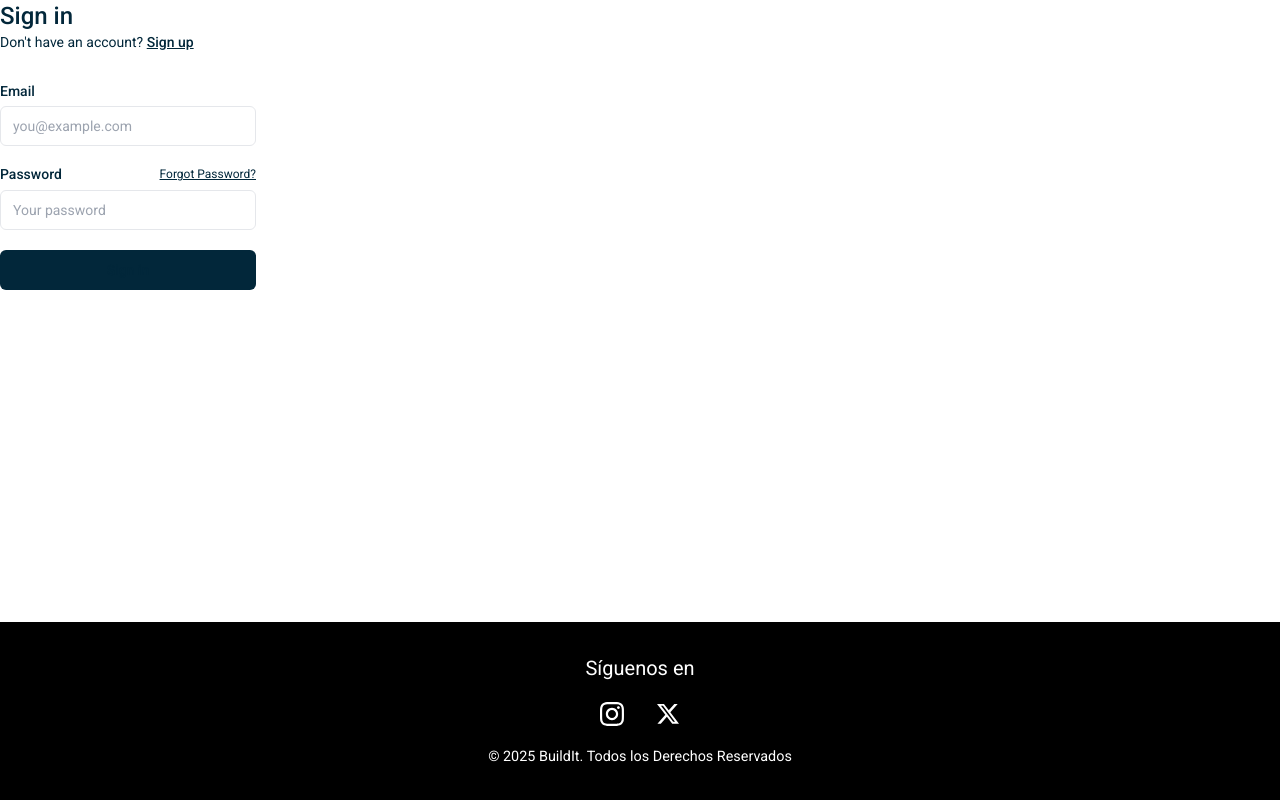
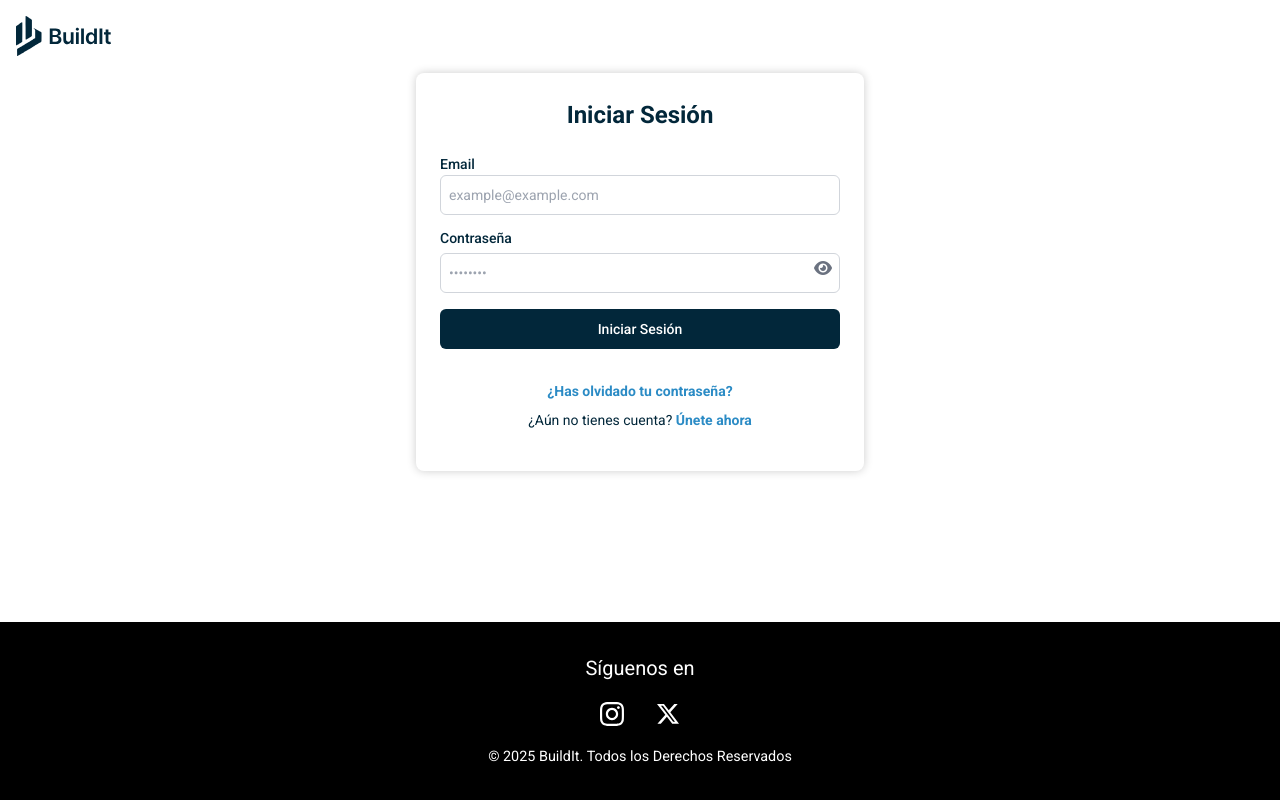
Before and after one commit to Salchichon057/build-it, a Next.js app: page /sign-in in a window 1280 px wide. Built offline with nearby package versions, Linux system fonts and the light colour scheme.

Commit message:
Refactor authentication layout and add LoginForm component with validation

```diff
--- a/app/(auth-pages)/layout.tsx
+++ b/app/(auth-pages)/layout.tsx
@@ -4,6 +4,15 @@ export default async function Layout({
   children: React.ReactNode;
 }) {
   return (
-    <div className="max-w-7xl flex flex-col gap-12 items-start">{children}</div>
+    <>
+    {/* este estilo en tailwind img {
+        width: 100px;
+        height: auto;
+        que esté al lado izquierdo y que aparte y con este color de fondo #f3f4f6
+
+    } */}
+      <img src="/logo.svg" alt="Logo de BuildIt"  className="w-24 h-auto m-4" />
+      <div className="">{children}</div>
+    </>
   );
 }
--- a/app/(auth-pages)/sign-in/page.tsx
+++ b/app/(auth-pages)/sign-in/page.tsx
@@ -1,44 +1,11 @@
 import { signInAction } from "@/app/actions";
-import { FormMessage, Message } from "@/components/form-message";
-import { SubmitButton } from "@/components/submit-button";
-import { Input } from "@/components/ui/input";
-import { Label } from "@/components/ui/label";
-import Link from "next/link";
+import { LoginForm } from "@/components/LoginForm";
 
-export default async function Login(props: { searchParams: Promise<Message> }) {
-  const searchParams = await props.searchParams;
-  return (
-    <form className="flex-1 flex flex-col min-w-64">
-      <h1 className="text-2xl font-medium">Sign in</h1>
-      <p className="text-sm text-foreground">
-        Don't have an account?{" "}
-        <Link className="text-foreground font-medium underline" href="/sign-up">
-          Sign up
-        </Link>
-      </p>
-      <div className="flex flex-col gap-2 [&>input]:mb-3 mt-8">
-        <Label htmlFor="email">Email</Label>
-        <Input name="email" placeholder="you@example.com" required />
-        <div className="flex justify-between items-center">
-          <Label htmlFor="password">Password</Label>
-          <Link
-            className="text-xs text-foreground underline"
-            href="/forgot-password"
-          >
-            Forgot Password?
-          </Link>
-        </div>
-        <Input
-          type="password"
-          name="password"
-          placeholder="Your password"
-          required
-        />
-        <SubmitButton pendingText="Signing In..." formAction={signInAction}>
-          Sign in
-        </SubmitButton>
-        <FormMessage message={searchParams} />
-      </div>
-    </form>
-  );
+export default async function SignIn({
+  searchParams,
+}: {
+  searchParams: Promise<{ [key: string]: string }>;
+}) {
+  const message = await searchParams;
+  return <LoginForm signInAction={signInAction} message={message} />;
 }
--- a/app/layout.tsx
+++ b/app/layout.tsx
@@ -24,6 +24,13 @@ export default function RootLayout({
           href="https://fonts.googleapis.com/css2?family=Roboto:wght@400;500;700&display=swap"
           rel="stylesheet"
         />
+        <link
+          rel="stylesheet"
+          href="https://cdnjs.cloudflare.com/ajax/libs/font-awesome/6.7.2/css/all.min.css"
+          integrity="sha512-Evv84Mr4kqVGRNSgIGL/F/aIDqQb7xQ2vcrdIwxfjThSH8CSR7PBEakCr51Ck+w+/U6swU2Im1vVX0SVk9ABhg=="
+          crossOrigin="anonymous"
+          referrerPolicy="no-referrer"
+        />
       </head>
       <body style={{ backgroundColor: "#ffffff", color: "#02273A" }}>
         <div className="flex flex-col min-h-screen">
--- /dev/null
+++ b/components/LoginForm.tsx
@@ -0,0 +1,149 @@
+"use client";
+
+import { FormMessage } from "@/components/form-message";
+import { SubmitButton } from "@/components/submit-button";
+import { Input } from "@/components/ui/input";
+import { Label } from "@/components/ui/label";
+import Link from "next/link";
+import { useState, useTransition } from "react";
+import { z } from "zod";
+import styles from "@/styles/auth/login.module.css";
+
+const loginSchema = z.object({
+  email: z.string().email("Formato de email inválido"),
+  password: z.string().min(8, "La contraseña debe tener al menos 8 caracteres"),
+});
+
+type LoginInput = z.infer<typeof loginSchema>;
+
+interface LoginFormProps {
+  signInAction: (formData: FormData) => Promise<{ error?: string }>;
+  message?: { success?: string; error?: string; message?: string };
+}
+
+export function LoginForm({ signInAction, message }: LoginFormProps) {
+  const [email, setEmail] = useState("");
+  const [password, setPassword] = useState("");
+  const [showPassword, setShowPassword] = useState(false);
+  const [errors, setErrors] = useState<{ [key: string]: string }>({});
+  const [, startTransition] = useTransition();
+
+  const handleSubmit = (formData: FormData) => {
+    setErrors({});
+    const payload: LoginInput = {
+      email: formData.get("email") as string,
+      password: formData.get("password") as string,
+    };
+
+    const result = loginSchema.safeParse(payload);
+    if (!result.success) {
+      const fieldErrors = result.error.errors.reduce(
+        (acc: { [key: string]: string }, curr) => {
+          acc[curr.path[0] as string] = curr.message;
+          return acc;
+        },
+        {}
+      );
+      setErrors(fieldErrors);
+      return;
+    }
+
+    startTransition(() => {
+      signInAction(formData).then((response) => {
+        if (response?.error) {
+          setErrors({ general: response.error });
+        }
+      });
+    });
+  };
+
+  return (
+    <div className={styles.container}>
+      <div className={styles.formCard}>
+        <h1 className={styles.title}>Iniciar Sesión</h1>
+        <form
+          onSubmit={(e) => {
+            e.preventDefault();
+            handleSubmit(new FormData(e.currentTarget));
+          }}
+          className={styles.form}
+        >
+          <div className={styles.inputGroup}>
+            <Label
+              htmlFor="email"
+              className={`${styles.label} ${errors.email ? styles.labelError : ""}`}
+            >
+              Email
+            </Label>
+            <Input
+              type="email"
+              id="email"
+              name="email"
+              value={email}
+              onChange={(e) => setEmail(e.target.value)}
+              className={`${styles.input} ${errors.email ? styles.inputError : ""}`}
+              placeholder="example@example.com"
+              required
+            />
+            {errors.email && (
+              <p className={styles.errorMessage}>{errors.email}</p>
+            )}
+          </div>
+          <div className={styles.inputGroup}>
+            <Label
+              htmlFor="password"
+              className={`${styles.label} ${errors.password ? styles.labelError : ""}`}
+            >
+              Contraseña
+            </Label>
+            <div className={styles.inputWrapper}>
+              <Input
+                type={showPassword ? "text" : "password"}
+                id="password"
+                name="password"
+                value={password}
+                onChange={(e) => setPassword(e.target.value)}
+                className={`${styles.input} ${errors.password ? styles.inputError : ""}`}
+                placeholder="••••••••"
+                required
+              />
+              <button
+                type="button"
+                onClick={() => setShowPassword(!showPassword)}
+                className={styles.togglePassword}
+              >
+                <i
+                  className={showPassword ? "fas fa-eye-slash" : "fas fa-eye"}
+                ></i>
+              </button>
+            </div>
+            {errors.password && (
+              <p className={styles.errorMessage}>{errors.password}</p>
+            )}
+            {errors.general && (
+              <p className={styles.errorMessage}>{errors.general}</p>
+            )}
+          </div>
+          <SubmitButton
+            pendingText="Iniciando..."
+            className={styles.submitButton}
+          >
+            Iniciar Sesión
+          </SubmitButton>
+          <div className={styles.linksContainer}>
+            <Link href="/auth/forgot-password" className={styles.link}>
+              ¿Has olvidado tu contraseña?
+            </Link>
+            <p>
+              ¿Aún no tienes cuenta?{" "}
+              <Link href="/auth/register" className={styles.link}>
+                Únete ahora
+              </Link>
+            </p>
+          </div>
+          {message && <FormMessage message={message} />}
+        </form>
+      </div>
+    </div>
+  );
+}
--- a/components/form-message.tsx
+++ b/components/form-message.tsx
@@ -1,22 +1,23 @@
-export type Message =
-  | { success: string }
-  | { error: string }
-  | { message: string };
+interface Message {
+  success?: string;
+  error?: string;
+  message?: string;
+}
 
 export function FormMessage({ message }: { message: Message }) {
   return (
     <div className="flex flex-col gap-2 w-full max-w-md text-sm">
-      {"success" in message && (
+      {message?.success && (
         <div className="text-foreground border-l-2 border-foreground px-4">
           {message.success}
         </div>
       )}
-      {"error" in message && (
+      {message?.error && (
         <div className="text-destructive-foreground border-l-2 border-destructive-foreground px-4">
           {message.error}
         </div>
       )}
-      {"message" in message && (
+      {message?.message && (
         <div className="text-foreground border-l-2 px-4">{message.message}</div>
       )}
     </div>
--- a/package.json
+++ b/package.json
@@ -21,7 +21,8 @@
     "prettier": "^3.3.3",
     "react": "19.0.0",
     "react-dom": "19.0.0",
-    "swiper": "^11.2.8"
+    "swiper": "^11.2.8",
+    "zod": "3.25.28"
   },
   "devDependencies": {
     "@types/node": "22.10.2",
--- /dev/null
+++ b/styles/auth/login.module.css
@@ -0,0 +1,129 @@
+.container {
+    min-height: 50dvh;
+    width: 100%;
+    display: flex;
+    align-items: center;
+    justify-content: center;
+    background-color: #ffffff;
+}
+
+.formCard {
+    background-color: #ffffff;
+    padding: 1.5rem;
+    border-radius: 0.5rem;
+    box-shadow: 0 0px 10px rgba(0, 0, 0, 0.2);
+    width: 100%;
+    max-width: 28rem;
+}
+
+.title {
+    font-size: 1.5rem;
+    font-weight: 700;
+    text-align: center;
+    margin-bottom: 1.5rem;
+}
+
+.form {
+    display: flex;
+    flex-direction: column;
+    gap: 1rem;
+}
+
+.inputGroup {
+    display: flex;
+    flex-direction: column;
+}
+
+.label {
+    display: block;
+    font-size: 0.875rem;
+    font-weight: 500;
+}
+
+.labelError {
+    color: #dc2626;
+}
+
+.input {
+    margin-top: 0.25rem;
+    padding: 0.5rem;
+    width: 100%;
+    border: 1px solid #d1d5db;
+    border-radius: 0.375rem;
+    outline: none;
+    transition: border-color 0.2s, box-shadow 0.2s;
+}
+
+.input:focus {
+    border-color: #02273A;
+    box-shadow: 0 0 0 3px rgba(99, 102, 241, 0.2);
+}
+
+.inputError {
+    border-color: #ef4444;
+}
+
+.inputWrapper {
+    position: relative;
+    margin-top: 0.25rem;
+}
+
+.togglePassword {
+    position: absolute;
+    right: 0.5rem;
+    top: 0.5rem;
+    color: #6b7280;
+    background: none;
+    border: none;
+    cursor: pointer;
+    transition: color 0.2s;
+}
+
+.togglePassword:hover {
+    color: #374151;
+}
+
+.errorMessage {
+    margin-top: 0.25rem;
+    font-size: 0.875rem;
+    color: #dc2626;
+}
+
+.submitButton {
+    width: 100%;
+    background-color: #02273A;
+    color: #ffffff;
+    padding: 0.5rem;
+    border-radius: 0.375rem;
+    transition: background-color 0.2s;
+}
+
+.submitButton:hover {
+    background-color: #2B8BC5;
+}
+
+.submitButton:disabled {
+    background-color: #9ca3af;
+    cursor: not-allowed;
+}
+
+.linksContainer {
+    text-align: center;
+    font-size: 0.875rem;
+    color: #02273A;
+    display: flex;
+    flex-direction: column;
+    gap: 0.5rem;
+    margin-top: 1rem;
+}
+
+.link {
+    color: #2B8BC5;
+    text-decoration: none;
+    transition: color 0.2s;
+    font-weight: 600;
+}
+
+.link:hover {
+    text-decoration: underline;
+}
```
Also changed, not shown: 1 other file (tests, documents, lock files or other folders).
